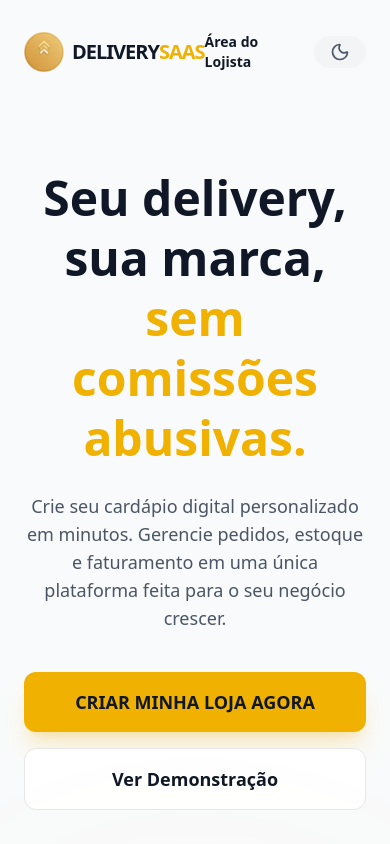
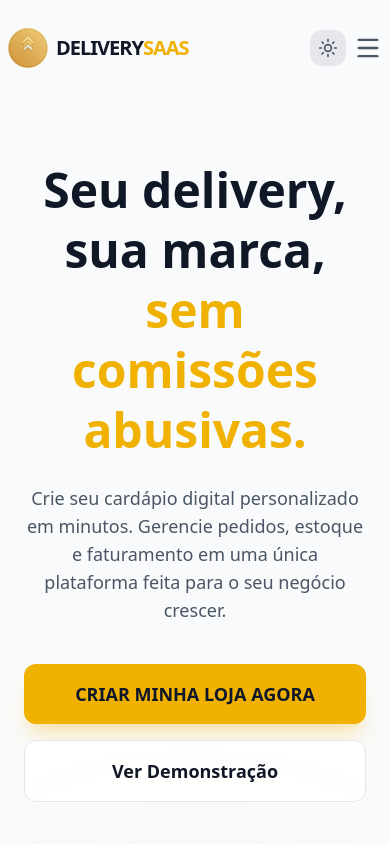
Before and after one commit to DavidSouzaxz/ecommerce-client, a React (Vite) app: page / in a window 390 px wide. Shown: the top 844 px of the page. Built offline with nearby package versions, Linux system fonts and the light colour scheme.

Commit message:
Feat: created navbar mobile

```diff
--- a/src/components/NavBar.jsx
+++ b/src/components/NavBar.jsx
@@ -16,9 +16,7 @@ const Navbar = ({
 
   return (
     <nav className="bg-white dark:bg-gray-900 sticky top-0 z-50 shadow-sm border-b border-gray-100 dark:border-gray-800 transition-colors duration-300">
-      {/* Parte Superior: Logo e Busca */}
       <div className="max-w-6xl mx-auto px-4 h-16 flex items-center justify-between gap-4">
-        {/* Logo e Nome */}
         <div className="flex items-center shrink-0">
           <img
             src={tenant?.logoUrl || "https://via.placeholder.com/40"}
@@ -36,7 +34,6 @@ const Navbar = ({
           )}
         </div>
 
-        {/* Barra de Pesquisa */}
         <div className="flex-1 max-w-md relative">
           <input
             type="text"
@@ -61,7 +58,6 @@ const Navbar = ({
           </svg>
         </div>
 
-        {/* Ícone de Perfil/Login */}
         <div className="flex items-center gap-2">
           <button
             className="p-2 hover:bg-gray-100 dark:hover:bg-gray-800 rounded-full text-gray-500 dark:text-gray-400 transition-colors"
--- a/src/pages/Home.jsx
+++ b/src/pages/Home.jsx
@@ -1,21 +1,55 @@
-import { useState, useRef } from "react";
+import { useState, useRef, useEffect } from "react";
 import { useTheme } from "../context/AlterTheme";
 import { Link } from "react-router-dom";
-import { Sun, Moon, ArrowBigDown } from "lucide-react";
+import {
+  Sun,
+  Moon,
+  ArrowBigDown,
+  Menu,
+  X,
+  User,
+  LayoutPanelTop,
+  SmilePlus,
+  Info,
+} from "lucide-react";
 
 const Home = () => {
   const [imagemAmpliada, setImagemAmpliada] = useState(null);
   const { theme, toggleTheme } = useTheme();
   const destinyRef = useRef(null);
-
+  const [isOpen, setIsOpen] = useState(false);
+  const toggleMenu = () => setIsOpen(!isOpen);
   const hoverForRef = () => {
     destinyRef.current.scrollIntoView({ behavior: "smooth" });
   };
+  const [headerFixed, setHeaderFixed] = useState(false);
+
+  useEffect(() => {
+    const handleScroll = () => {
+      if (window.scrollY > 20) {
+        setHeaderFixed(true);
+      } else {
+        setHeaderFixed(false);
+      }
+    };
+
+    window.addEventListener("scroll", handleScroll);
+
+    return () => {
+      window.removeEventListener("scroll", handleScroll);
+    };
+  }, []);
 
   return (
     <div className="min-h-screen bg-gray-50 dark:bg-[#0f172a] text-gray-900 dark:text-white selection:bg-yellow-500/30 transition-colors duration-300">
-      <nav className="max-w-7xl mx-auto px-6 py-8 flex justify-between items-center">
-        <div className="flex items-center gap-2">
+      <nav
+        className={`md:dark:bg-transparent md:bg-transparent max-w-7xl bg-gray-100 md:mx-auto md:px-6 md:py-8 flex justify-between items-center dark:bg-gray-800 py-5 ${
+          headerFixed
+            ? "fixed w-full m-0 top-0 z-1 bg-white shadow-md  dark:bg-gray-800 md:relative md:bg-transparent md:shadow-none md:dark:bg-transparent"
+            : "relative bg-transparent"
+        }`}
+      >
+        <div className="flex items-center gap-2 p-2 md:p-0">
           <div className="w-10 h-10  rounded-lg flex items-center justify-center">
             <img src="./logo.png" alt="logo" />
           </div>
@@ -23,7 +57,7 @@ const Home = () => {
             DELIVERY<span className="text-yellow-500">SAAS</span>
           </span>
         </div>
-        <div className="flex justify-center items-center gap-6">
+        <div className="hidden md:flex justify-center items-center  gap-6">
           <Link
             to="/login"
             className="text-sm font-bold hover:text-yellow-500 transition-colors"
@@ -36,6 +70,49 @@ const Home = () => {
           >
             {theme === "light" ? <Sun size={20} /> : <Moon size={20} />}
           </button>
+        </div>
+        <div className="md:hidden flex items-center relative justify-end">
+          <button
+            onClick={toggleTheme}
+            className="p-2 rounded-xl bg-gray-200 dark:bg-gray-800 text-gray-600 dark:text-gray-300 hover:cursor-pointer transition-all"
+          >
+            {theme === "light" ? <Moon size={20} /> : <Sun size={20} />}
+          </button>
+          <button
+            onClick={toggleMenu}
+            className=" text-gray-600 p-2 outline-none dark:text-gray-50"
+          >
+            {isOpen ? <X size={28} /> : <Menu size={28} />}
+          </button>
+          {isOpen && (
+            <div
+              className="md:hidden bg-gray-100 border-t dark:border-gray-700 border-gray-200 px-4 pt-2 pb-6 mt-6.5
+              shadow-lg animate-in slide-in-from-top duration-300 dark:bg-gray-800  w-55 absolute top-full rounded-bl-xl"
+            >
+              <Link
+                to={"/login"}
+                className="p-2 flex font-bold justify-end gap-2"
+              >
+                <LayoutPanelTop size={20} /> Painel Lojista
+              </Link>
+              <hr className="opacity-20" />
+              <Link
+                to={"/register-user"}
+                className="p-2 flex font-bold justify-end gap-2"
+              >
+                <SmilePlus size={20} />
+                Cadastro
+              </Link>
+              <hr className="opacity-20" />
+              <Link
+                to={"/about"}
+                className="p-2 flex font-bold justify-end gap-2"
+              >
+                <Info size={20} />
+                Sobre
+              </Link>
+            </div>
+          )}
         </div>
       </nav>
 
@@ -166,12 +243,12 @@ const Home = () => {
       </main>
       <section className="max-w-7xl mx-auto px-6 py-24 border-t border-gray-200 dark:border-gray-800">
         <div className="flex flex-col ">
-          <div className="text-yellow-500 text-3xl  font-black ">
+          <div className="md:text-justify  text-center text-yellow-500 text-3xl  font-black ">
             Alguns de nossos Clientes
           </div>
-          <p className="text-gray-600 dark:text-gray-400 text-sm leading-relaxed">
-            Personalize cores e logotipos. Seu cliente verá a sua marca, não a
-            nossa.
+          <p className="text-gray-600 dark:text-gray-400 text-sm  md:text-justify  text-center leading-relaxed">
+            Clientes que confiaram em nossos serviços, atualmente desfrutam de
+            um sistema responsivo e funcional.
           </p>
         </div>
       </section>
```
